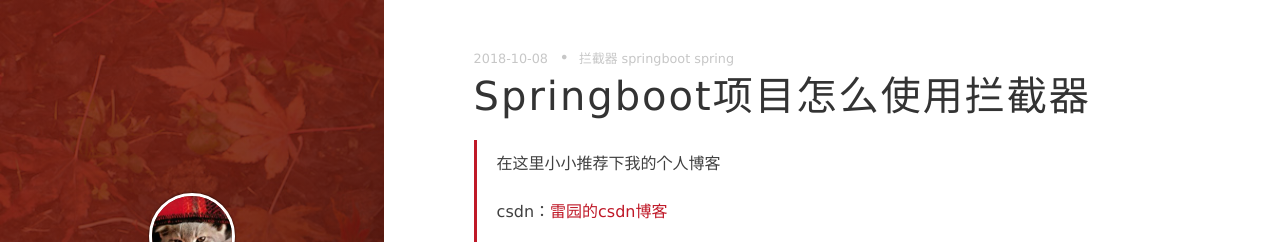
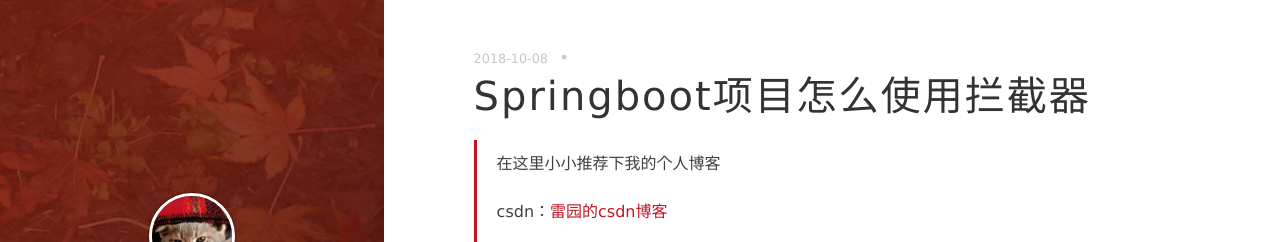
Before and after one commit to lysbog/blog, a Jekyll site: the page built from _posts/2018-10-08-Springboot项目怎么使用拦截器.md, in a window 1280 px wide and 900 px high. Shown: the top 242 px of the window. Built offline with Jekyll 4.4.1, drawn with Linux system fonts in a browser that asks for light colours; nearby versions of some CDN libraries; comment, search, counter and statistics services are not loaded.

Commit message:
Update 2018-10-08-Springboot项目怎么使用拦截器.md

```diff
--- a/_posts/2018-10-08-Springboot项目怎么使用拦截器.md
+++ b/_posts/2018-10-08-Springboot项目怎么使用拦截器.md
@@ -1,15 +1,7 @@
 ---
 layout:     post
 title:      Springboot项目怎么使用拦截器
-subtitle:   拦截器的基本实现
 date:       2018-10-08
-author:     LY
-header-img: img/post-bg-debug.png
-catalog: true
-tags:
-    - 拦截器
-    - springboot
-    - spring
 ---
 
 > 在这里小小推荐下我的个人博客
```
